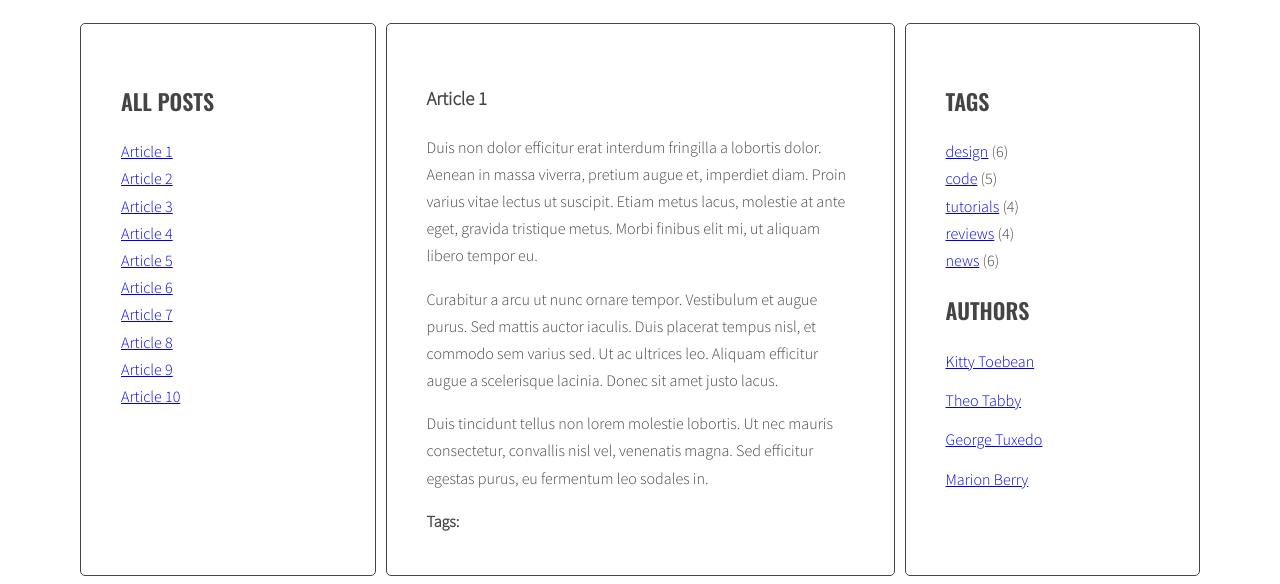
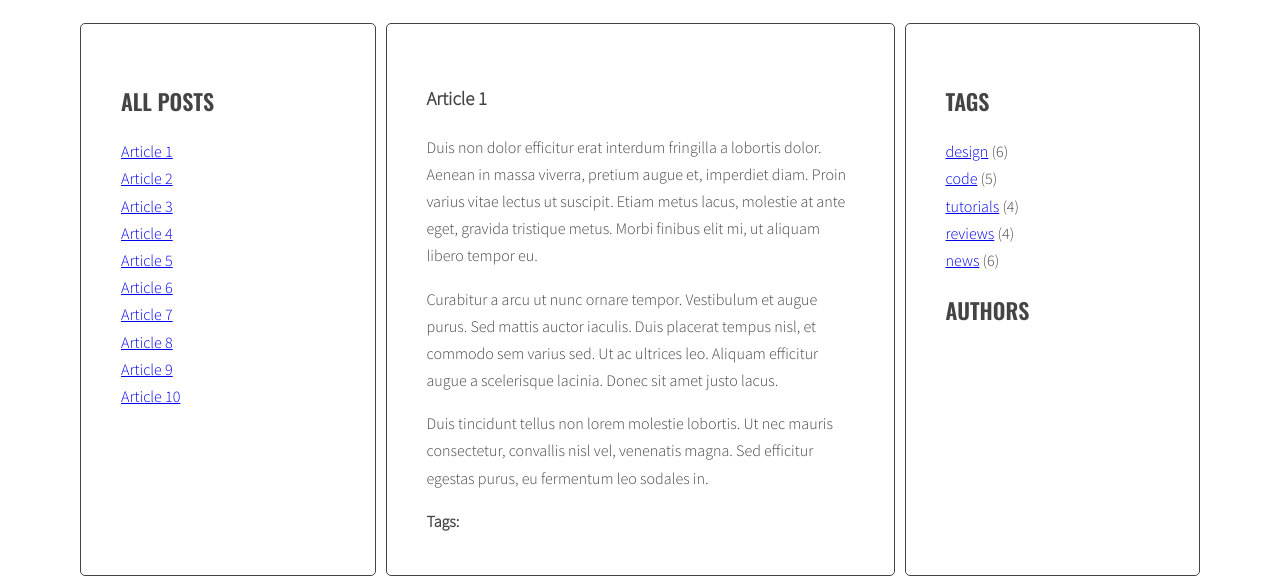
Before and after one commit to DJendryczka/javascript-blog, a website: page index.html in a window 1280 px wide. Shown: the part 220-804 px from the top of the page. Drawn offline with nearby package versions, Linux system fonts and the light colour scheme.

Commit message:
Delete author list

```diff
--- a/index.html
+++ b/index.html
@@ -201,22 +201,22 @@
               <ul class="list authors">
                 <li>
                   <a href="#">
-                    <span class="author-name">Kitty Toebean</span>
+                    <!--span class="author-name">Kitty Toebean</span-->
                   </a>
                 </li>
                 <li>
                   <a href="#">
-                    <span class="author-name">Theo Tabby</span>
+                    <!--span class="author-name">Theo Tabby</span-->
                   </a>
                 </li>
                 <li>
                   <a href="#">
-                    <span class="author-name">George Tuxedo</span>
+                    <!--span class="author-name">George Tuxedo</span-->
                   </a>
                 </li>
                 <li>
                   <a href="#">
-                    <span class="author-name">Marion Berry</span>
+                    <!--span class="author-name">Marion Berry</span-->
                   </a>
                 </li>
               </ul>
--- a/js/script.js
+++ b/js/script.js
@@ -319,7 +319,7 @@ function authorClickHandler(event){
 
   /* find all tag links with class active */
 
-  const activeTagLinks = document.querySelectorAll('a.active[href^="#tag-"]');
+  const activeTagLinks = document.querySelectorAll('a.active[href="#tag-"]');
 
   /* START LOOP: for each active tag link */
 
```
